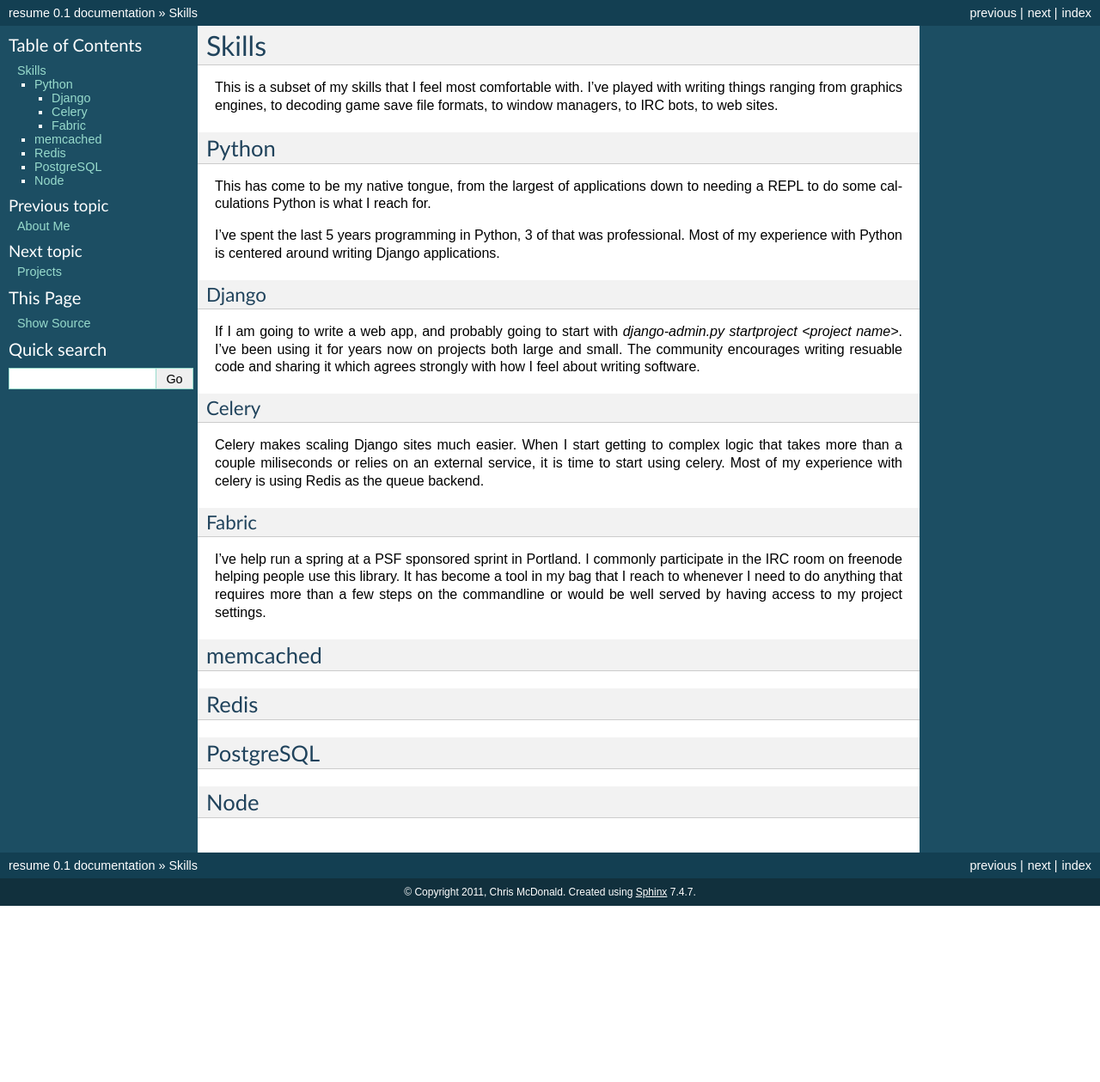
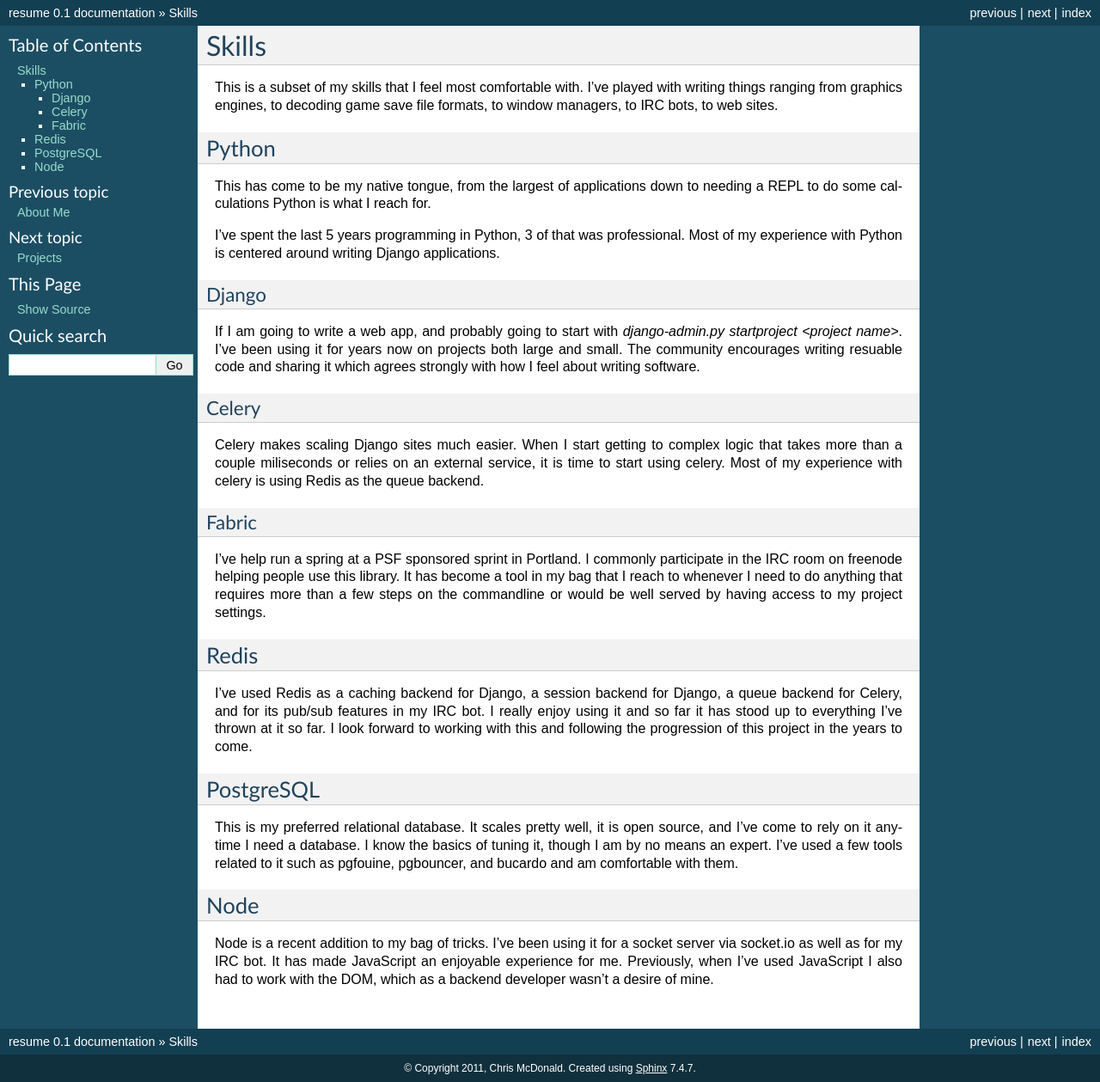
Before and after one commit to wraithan/resume, a Sphinx documentation site: the page built from docs/skills.rst, in a window 1280 px wide. Shown: the whole page at 86% size. Built offline with Sphinx 7.4.7, drawn with Linux system fonts in a browser that asks for light colours; before the commit the page ends 1054 px from its top, so only the background shows below that.

Commit message:
moar skillz

```diff
--- a/docs/skills.rst
+++ b/docs/skills.rst
@@ -48,24 +48,33 @@
 commandline or would be well served by having access to my project
 settings.
 
-#########
-memcached
-#########
-
-
-
 #####
 Redis
 #####
 
-
+I've used Redis as a caching backend for Django, a session backend for
+Django, a queue backend for Celery, and for its pub/sub features in my
+IRC bot. I really enjoy using it and so far it has stood up to
+everything I've thrown at it so far. I look forward to working with
+this and following the progression of this project in the years to
+come.
 
 ##########
 PostgreSQL
 ##########
 
-
+This is my preferred relational database. It scales pretty well, it is
+open source, and I've come to rely on it anytime I need a database. I
+know the basics of tuning it, though I am by no means an expert. I've
+used a few tools related to it such as pgfouine, pgbouncer, and
+bucardo and am comfortable with them.
 
 ####
 Node
 ####
+
+Node is a recent addition to my bag of tricks. I've been using it for
+a socket server via socket.io as well as for my IRC bot. It has made
+JavaScript an enjoyable experience for me. Previously, when I've used
+JavaScript I also had to work with the DOM, which as a backend
+developer wasn't a desire of mine.
```
